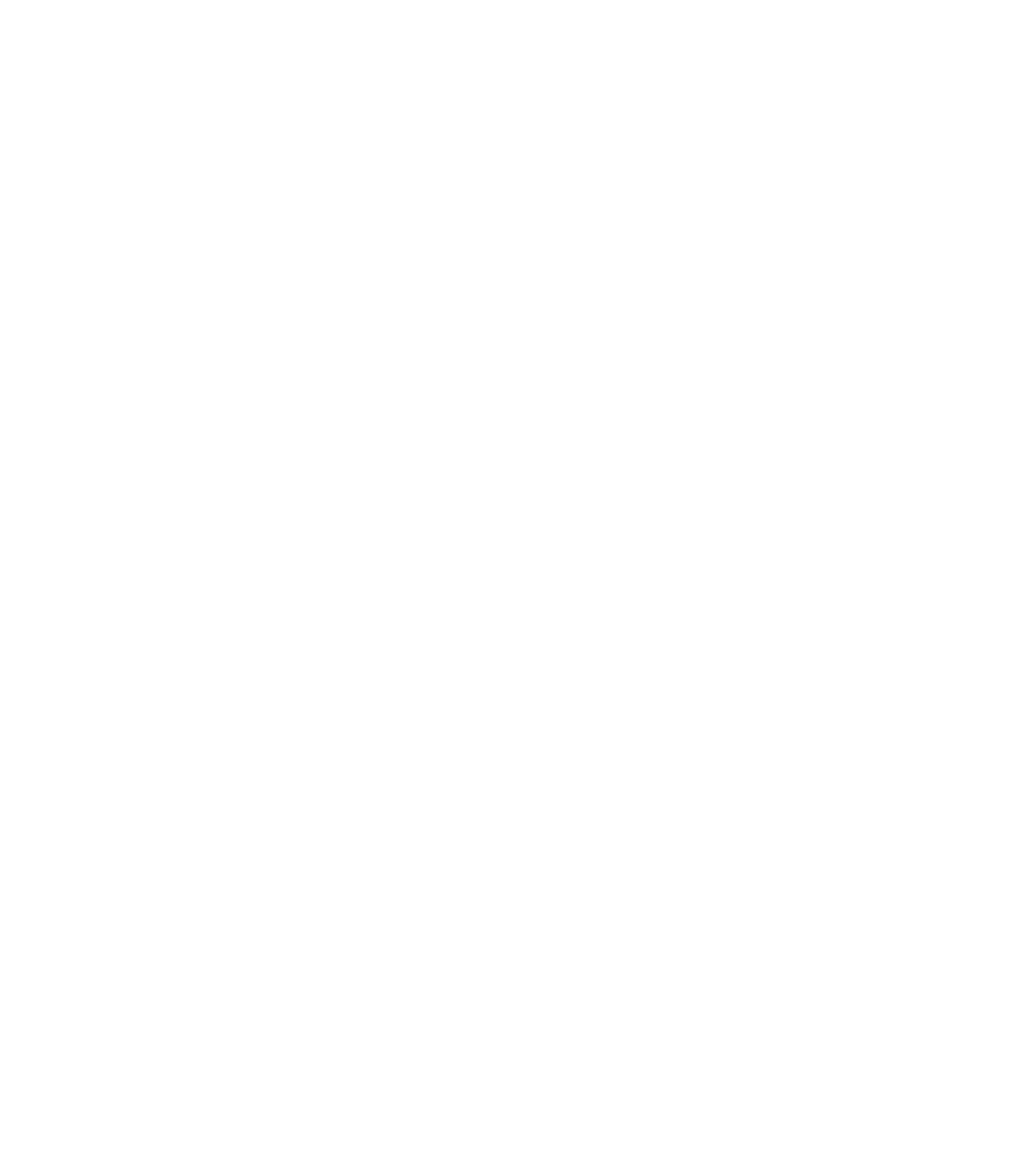
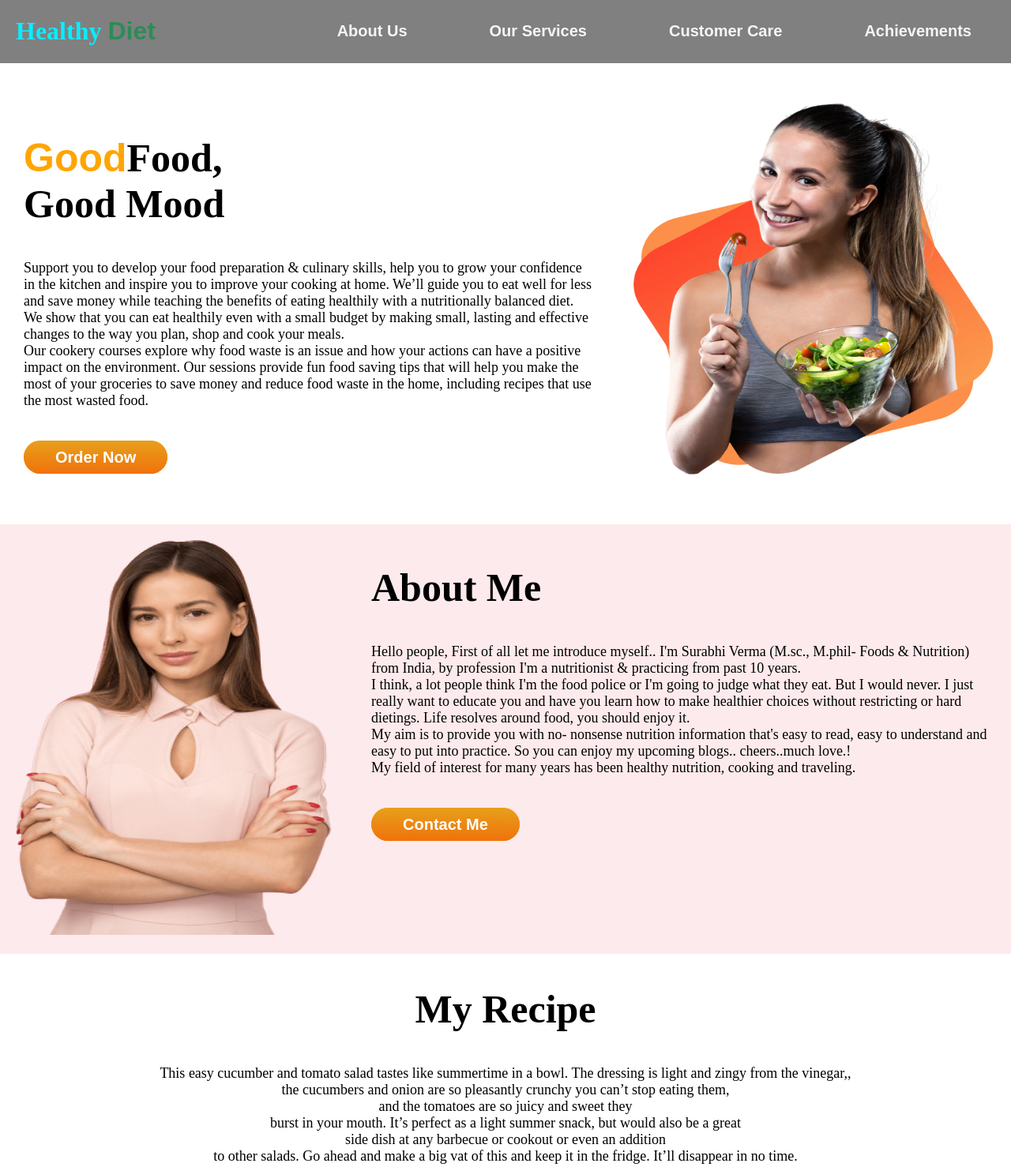
Before and after one commit to Mashrafi2003/Food-website, a plain HTML site: page index.html in a window 1280 px wide. Shown: the whole page at 79% size. Before the commit the page ends 800 px from the top, so only its background shows below. Drawn offline with Linux system fonts and the light colour scheme; a web font is replaced by a local one.

Commit message:
done with 4 parts

```diff
--- a/index.html
+++ b/index.html
@@ -5,10 +5,61 @@
     <meta charset="UTF-8">
     <meta http-equiv="X-UA-Compatible" content="IE=edge">
     <meta name="viewport" content="width=device-width, initial-scale=1.0">
-    <title>Document</title>
+    <title>Heathy Diet</title>
+    <link rel="stylesheet" href="style.css">
+    <link rel="preconnect" href="https://fonts.googleapis.com">
+    <link rel="preconnect" href="https://fonts.gstatic.com" crossorigin>
+    <link href="https://fonts.googleapis.com/css2?family=Otomanopee+One&display=swap" rel="stylesheet">
 </head>
 
 <body>
+    <header>
+        <h1 class="h1-nav"><span class="nav-span">Healthy</span> <span class="nav-span1">Diet</span></h1>
+        <nav class="links">
+            <ul>
+                <li><a href="#">About Us</a></li>
+                <li><a href="#">Our Services</a></li>
+                <li><a href="#">Customer Care</a></li>
+                <li><a href="#">Achievements</a></li>
+            </ul>
+        </nav>
+    </header>
+    <section class="section-1">
+        <div class="sec-div">
+            <h1 class="sec-h1"><span class="sec1-span">Good</span>Food,<br>Good Mood</h1>
+            <p> Support you to develop your food preparation & culinary skills, help you to grow your confidence in the kitchen and inspire you to improve your cooking at home. We’ll guide you to eat well for less and save money while teaching the benefits
+                of eating healthily with a nutritionally balanced diet. We show that you can eat healthily even with a small budget by making small, lasting and effective changes to the way you plan, shop and cook your meals.<br>Our cookery courses explore
+                why food waste is an issue and how your actions can have a positive impact on the environment. Our sessions provide fun food saving tips that will help you make the most of your groceries to save money and reduce food waste in the home,
+                including recipes that use the most wasted food.</p>
+
+            <a class="btn1" target="blank" href="https://web.programming-hero.com/">Order Now</a>
+        </div>
+        <div>
+            <img src="images/female/Group 8425.png" alt="girl eating healthy food" height="500" width="500">
+        </div>
+    </section>
+    <section class="section-2">
+        <div>
+            <img class="img" src="images/female/Person Image.png" alt="The Owner Standing" height="500" width="400">
+        </div>
+        <div class="sec-div">
+            <h1 class="sec-h1">About Me</h1>
+            <p>Hello people, First of all let me introduce myself.. I'm Surabhi Verma (M.sc., M.phil- Foods & Nutrition) from India, by profession I'm a nutritionist & practicing from past 10 years.<br> I think, a lot people think I'm the food police or
+                I'm going to judge what they eat. But I would never. I just really want to educate you and have you learn how to make healthier choices without restricting or hard dietings. Life resolves around food, you should enjoy it.<br> My aim is
+                to provide you with no- nonsense nutrition information that's easy to read, easy to understand and easy to put into practice. So you can enjoy my upcoming blogs.. cheers..much love.!<br>My field of interest for many years has been healthy
+                nutrition, cooking and traveling.</p>
+            <a id="btn2" class="btn1" target="blank" href="https://web.programming-hero.com/">Contact Me</a>
+        </div>
+    </section>
+    <section class="section-3">
+        <h1 id=sec3-h1 class="sec-h1">My Recipe</h1>
+        <p id="sec3-p3">This easy cucumber and tomato salad tastes like summertime in a bowl. The dressing is light and zingy from the vinegar,,<br> the cucumbers and onion are so pleasantly crunchy you can’t stop eating them, <br>and the tomatoes are so juicy and sweet
+            they
+            <br> burst in your mouth. It’s perfect as a light summer snack, but would also be a great<br> side dish at any barbecue or cookout or even an addition <br>to other salads. Go ahead and make a big vat of this and keep it in the fridge. It’ll
+            disappear in no time.
+
+        </p>
+    </section>
 
 </body>
 
--- a/style.css
+++ b/style.css
@@ -0,0 +1,103 @@
+body {
+    margin: 0;
+    padding: 0;
+    box-sizing: border-box;
+}
+
+header {
+    display: flex;
+    justify-content: space-between;
+    align-items: center;
+    background-color: gray;
+    margin-bottom: 40px;
+}
+
+li,
+a {
+    font-family: sans-serif;
+    text-decoration: none;
+    font-size: 20px;
+    font-weight: 700;
+    padding: 30px;
+    color: whitesmoke;
+}
+
+.h1-nav {
+    cursor: pointer;
+    padding-left: 20px;
+}
+
+.nav-span {
+    color: rgb(7, 238, 255);
+}
+
+.nav-span1 {
+    font-family: 'Otomanopee One', sans-serif;
+    color: seagreen;
+}
+
+.links {
+    list-style: none;
+}
+
+.links li {
+    display: inline-block;
+    padding: 0px 20px;
+}
+
+.sec1-span {
+    color: orange;
+    font-family: 'Otomanopee One', sans-serif;
+}
+
+.sec-h1 {
+    font-size: 50px;
+}
+
+.section-1 {
+    display: flex;
+    margin-bottom: 40px;
+}
+
+p {
+    font-size: large;
+    margin-bottom: 50px;
+}
+
+.sec-div {
+    margin: 10px;
+    padding-left: 20px;
+    padding-right: 20px;
+}
+
+.btn1 {
+    text-decoration: none;
+    background-color: orange;
+    padding: 10px 40px;
+    border-radius: 50px;
+    color: white;
+    background-image: linear-gradient(rgb(231, 160, 28), rgb(240, 114, 11));
+    font-weight: 800;
+}
+
+.section-2 {
+    display: flex;
+    background-image: url(images/shapes/Frame\ 58.jpg);
+    margin-bottom: 40px;
+}
+
+.img {
+    padding: 20px;
+}
+
+#sec3-h1 {
+    text-align: center;
+}
+
+#sec3-p3 {
+    text-align: center;
+}
+
+.section-3 {
+    margin-bottom: 40px;
+}
```
Also changed, not shown: images/logo.png (added).
